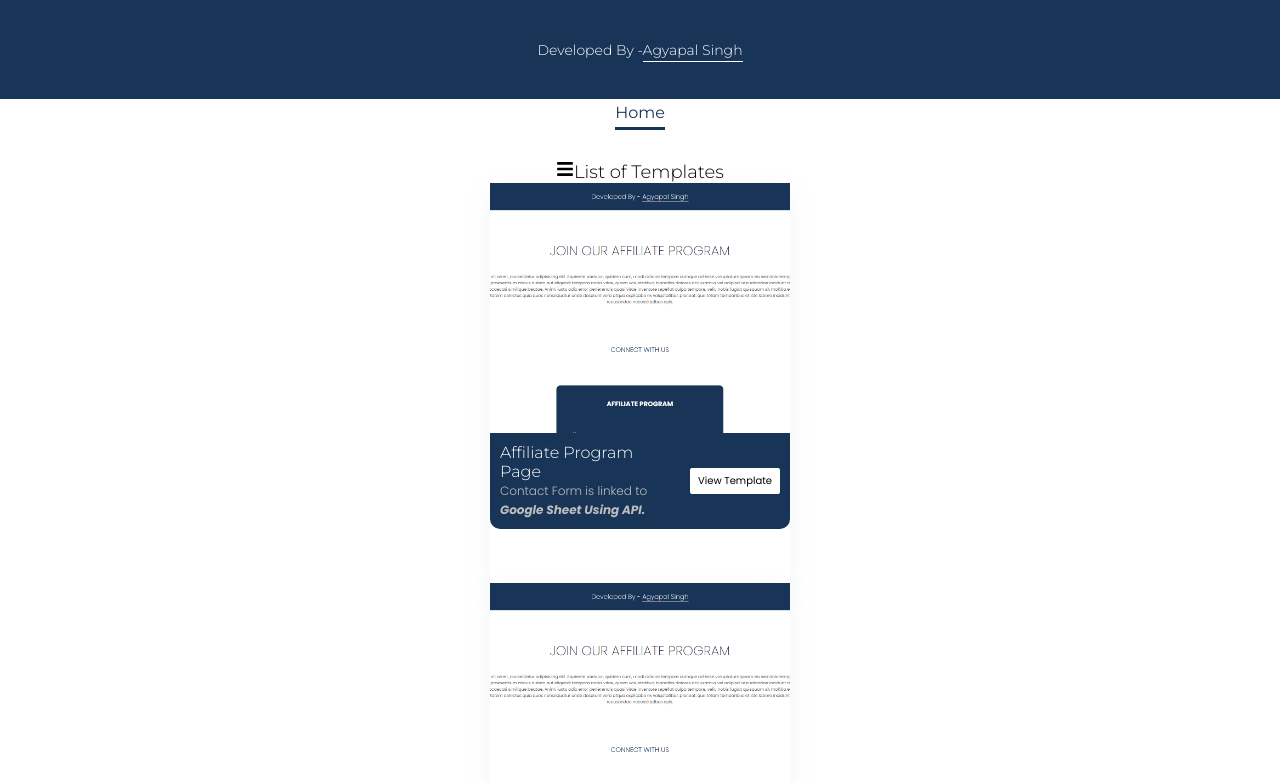
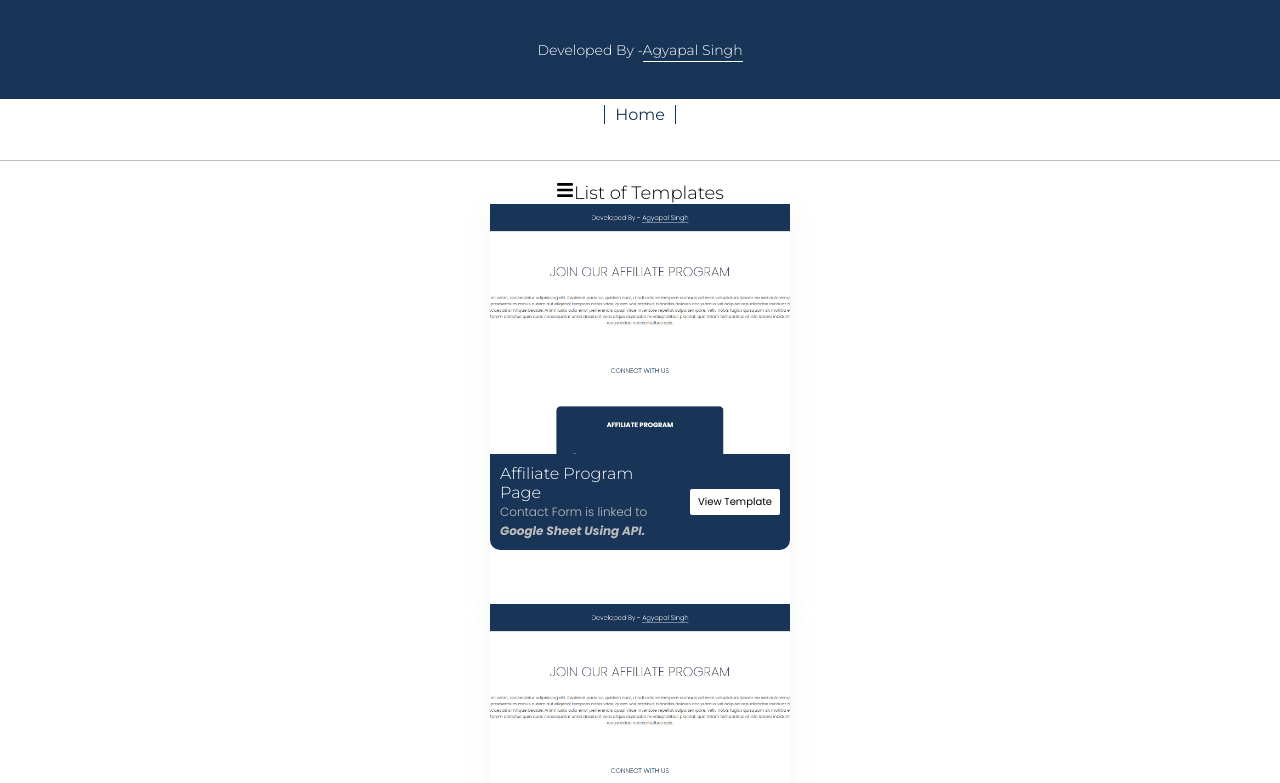
Before and after one commit to AgyapalSingh/React-Templates-Projects, a React (Vite) app: page / in a window 1280 px wide. Shown: the top 783 px of the page. Built offline with nearby package versions, Linux system fonts and the light colour scheme.

Commit message:
Header Uppdated

```diff
--- a/src/Components/Header.jsx
+++ b/src/Components/Header.jsx
@@ -16,7 +16,7 @@ const Header = () => {
         </h1>
       </div>
       <div className="home-link">
-        <Link className="home-link" to="/">Home</Link>
+        <Link to="/">Home</Link>
       </div>
     </header>
   );
--- a/src/index.css
+++ b/src/index.css
@@ -60,17 +60,26 @@ header {
   padding-bottom: 2px;
   border-bottom: 1px solid var(--theme-color-primary);
 }
-.home-link{
-  text-decoration: none;
-  color: var(--theme-color-teritary);
+.home-link {
   font-family: var(--theme-font-fam-primary);
-  border-bottom: 2px solid var(--theme-color-teritary);
+  background-color: var(--theme-color-primary);
+  width: 100%;
+  border: none;
   height: 31px;
   text-align: center;
   align-items: center;
   display: flex;
   justify-content: center;
 }
+
+.home-link a{
+  text-decoration: none;
+  color: var(--theme-color-teritary);
+  padding: 0px 10px;
+  border-left: 1px solid var(--theme-color-teritary);
+  border-right: 1px solid var(--theme-color-teritary);
+}
+
 
 @media screen and (max-width: 1280px) {
   .Header h1 {
@@ -84,7 +93,8 @@ header {
   flex-direction: column;
   justify-content: center;
   align-items: center;
-  margin-top: 140px;
+  margin-top: 160px;
+  border-top: 1px solid var(--theme-color-hover);
 }
 
 .ag-template-title {
```
